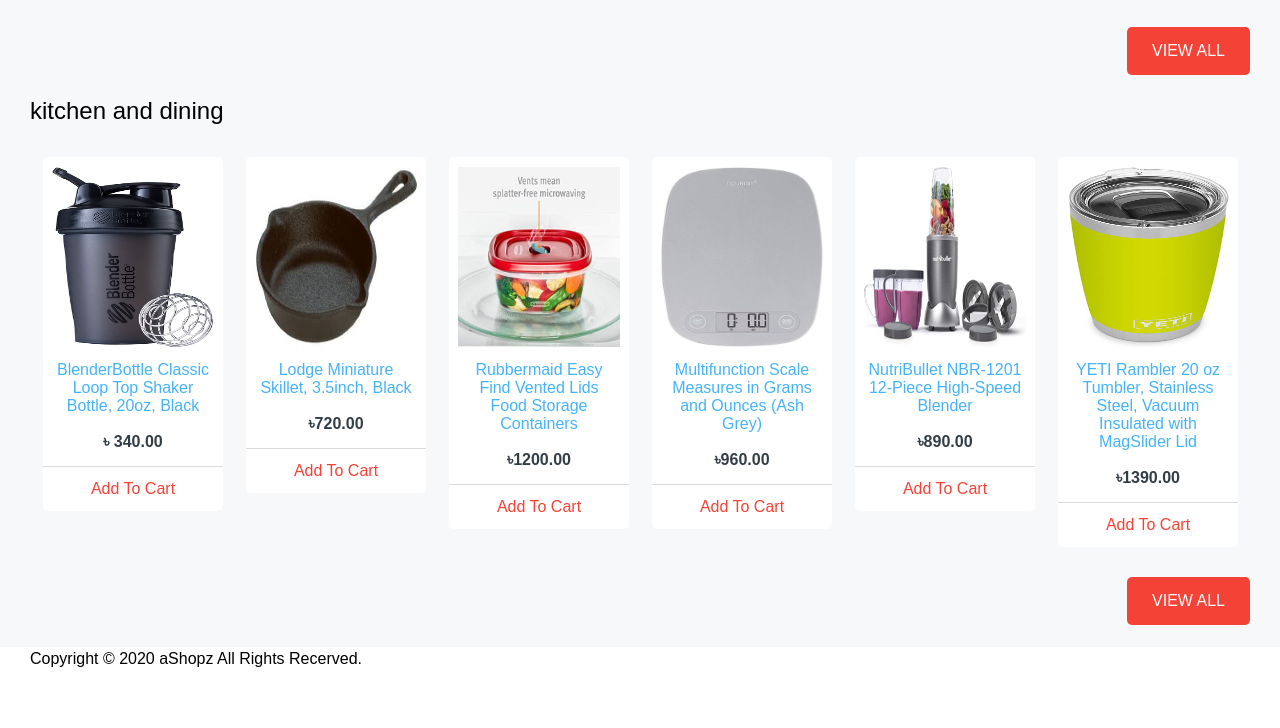
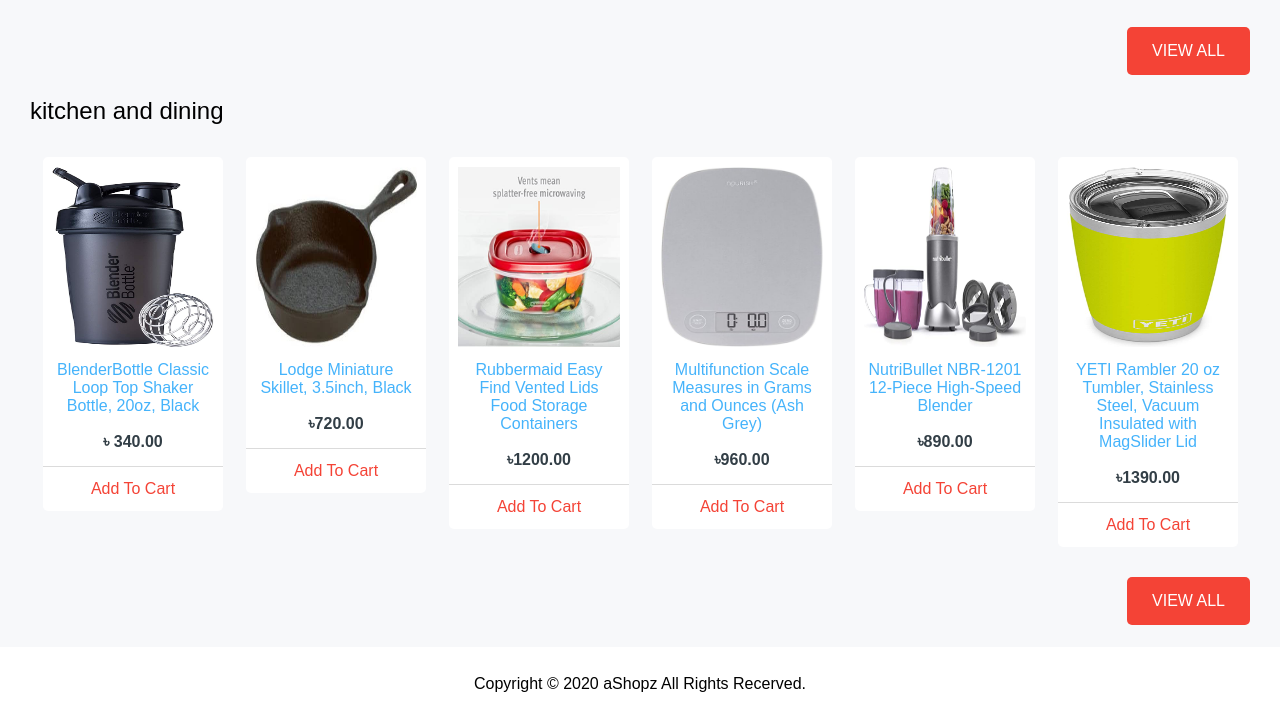
Before and after one commit to AsrafulWeb/E-commerce, a plain HTML site: page index.html in a window 1280 px wide. Shown: the part 1367-2095 px from the top of the page. Before the commit the page ends 2070 px from the top, so only its background shows below. Drawn offline with Linux system fonts and the light colour scheme.

Commit message:
Update index.html

```diff
--- a/index.html
+++ b/index.html
@@ -290,7 +290,7 @@
 	<div class="container_full">
 		<div class="container fix">
 			<footer class="footer">
-				<p>Copyright © 2020 aShopz All Rights Recerved.</p>
+				<p style="padding-top: 25px; text-align: center;">Copyright © 2020 aShopz All Rights Recerved.</p>
 			</footer>
 		</div>
     </div>
```
